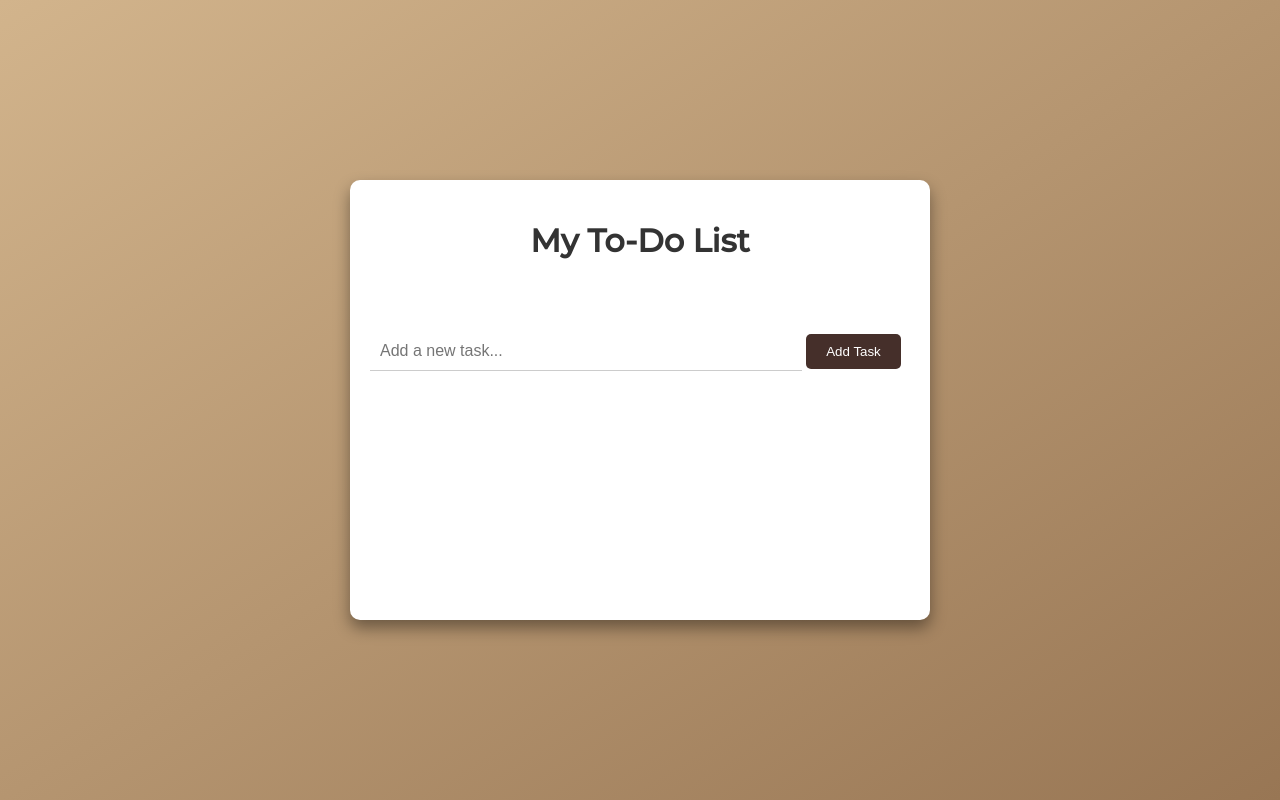
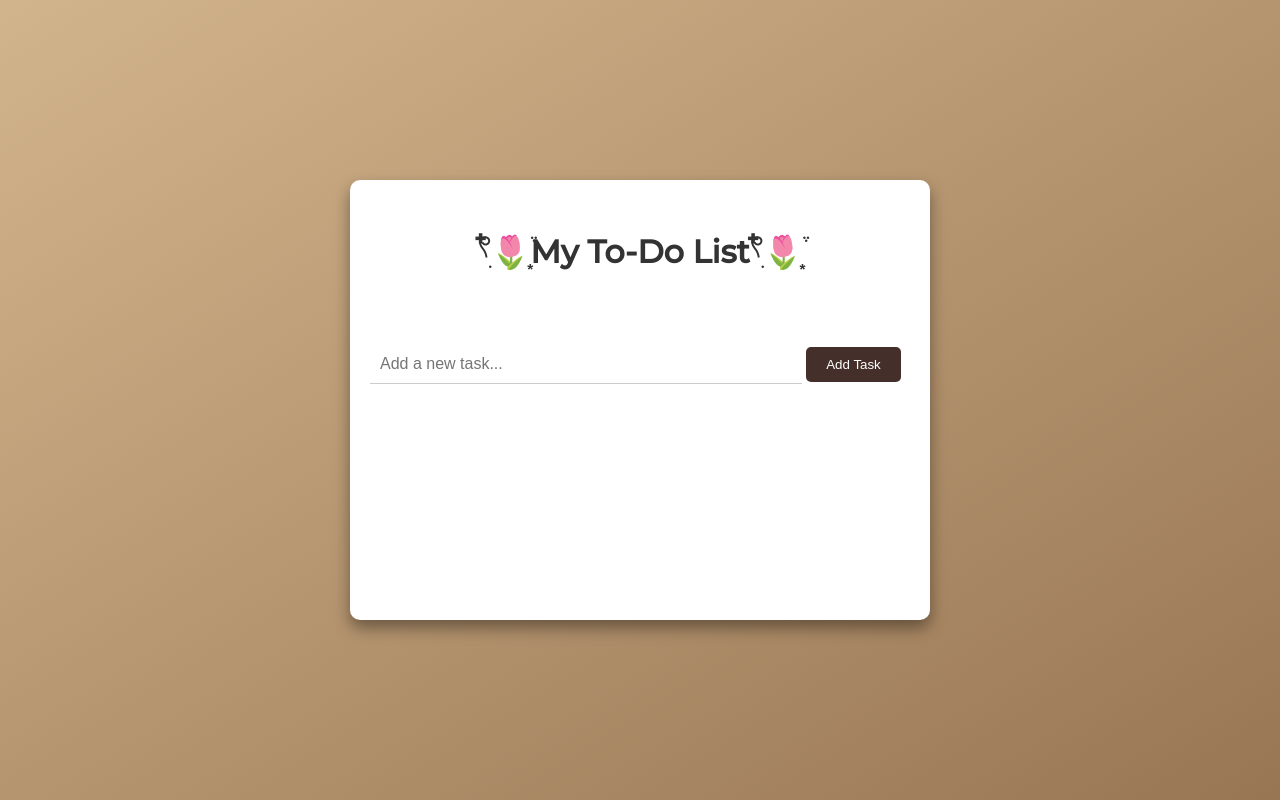
Before and after one commit to krutikaraut2004/To-Do-List, a plain HTML site: page index.html in a window 1280 px wide. Drawn offline with Linux system fonts and the light colour scheme.

Commit message:
index.html

```diff
--- a/index.html
+++ b/index.html
@@ -12,7 +12,7 @@
 <body>
     <div class="container">
         <div class="content">
-            <h1>My To-Do List</h1>
+            <h1>𓍢ִ໋🌷͙֒My To-Do List𓍢ִ໋🌷͙֒</h1>
             <input type="text" id="task-input" placeholder="Add a new task...">
             <button id="add-btn">Add Task</button>
             <ul id="task-list"></ul>
```
